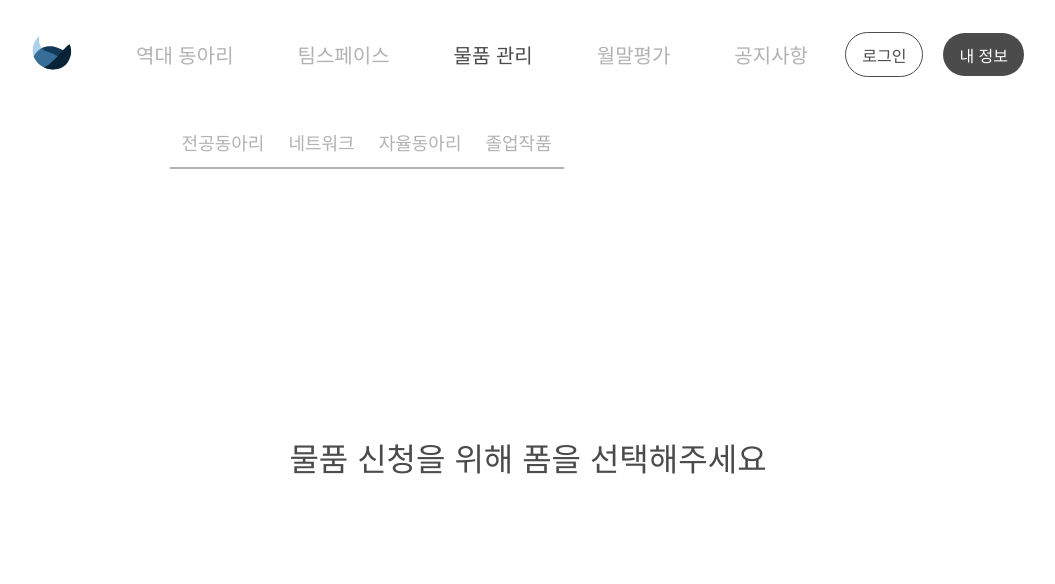
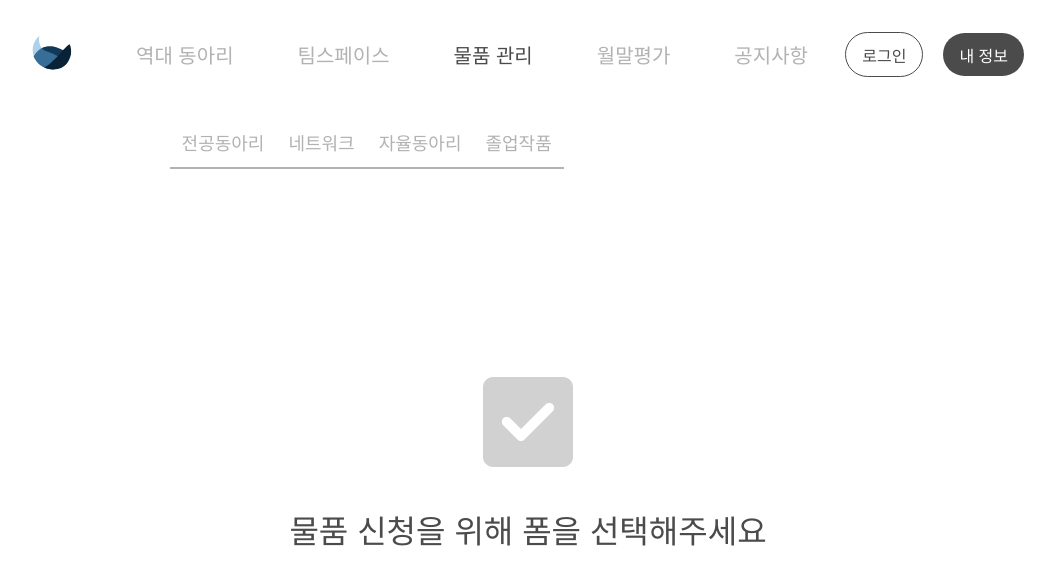
Before and after one commit to arabssm/muldum-v2, a Next.js app in the folder muldum/: page /items in a window 1280 px wide. Shown: the top 584 px of the page, without its empty margins (112-1167 px from the left). Built offline with nearby package versions, Linux system fonts and the light colour scheme; a web font is replaced by a local one.

Commit message:
feat (#17) :: 이미지 추가

```diff
--- a/muldum/src/containers/ui/items/index.tsx
+++ b/muldum/src/containers/ui/items/index.tsx
@@ -71,6 +71,7 @@ export default function Items() {
                 </>
             ) : (
                 <_.MessageWrapper>
+                    <Image src="/assets/choice.svg" alt="No" width={120} height={120} />
                     <_.Message>물품 신청을 위해 폼을 선택해주세요</_.Message>
                 </_.MessageWrapper>
             )}
```
Also changed, not shown: muldum/public/assets/choice.svg (added).
